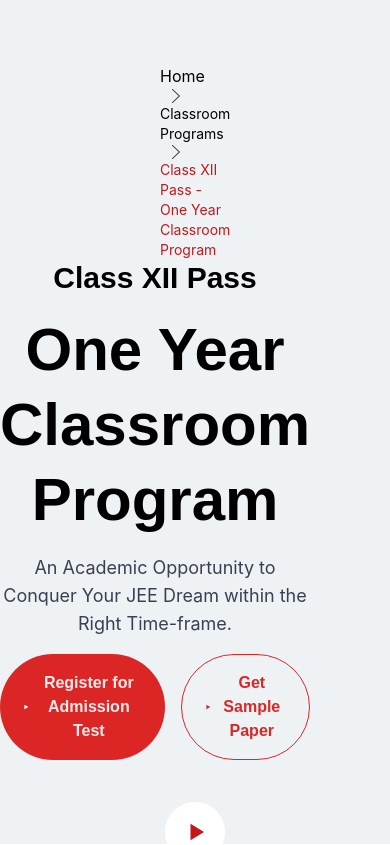
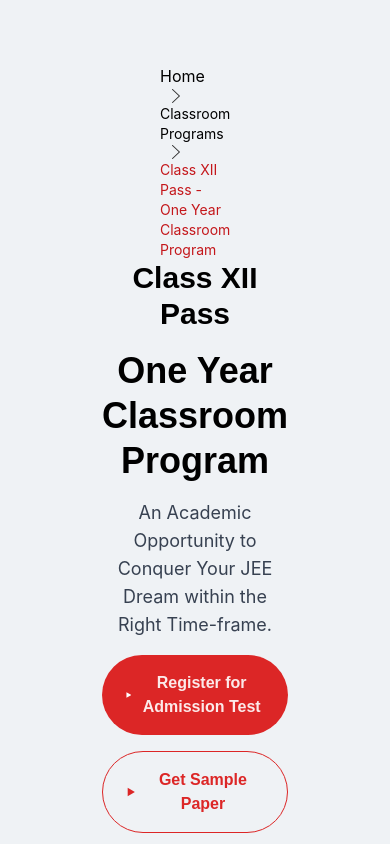
Before and after one commit to aditya-2k23/FITJEE, a Next.js app: page / in a window 390 px wide. Shown: the top 845 px of the page. Built offline with nearby package versions, Linux system fonts and the light colour scheme.

Commit message:
Enhance Hero component layout and responsiveness with improved styling and structure

```diff
--- a/components/Hero.js
+++ b/components/Hero.js
@@ -5,19 +5,19 @@ import React from "react";
 const Hero = () => {
   return (
     <div>
-      <div className="flex flex-col md:flex-row items-center justify-center w-full mb-40">
-        <div className="text-center md:text-left mb-6 md:mb-0 max-w-xl mr-20">
+      <div className="flex flex-col md:flex-row items-center justify-center w-full mb-40 px-4 md:px-0">
+        <div className="text-center md:text-left mb-6 md:mb-0 max-w-xl md:mr-20">
           <h4 className="text-3xl font-Avenir font-semibold mb-4">
             Class XII Pass
           </h4>
-          <h1 className="text-6xl font-Avenir font-bold mb-4 leading-[4.7rem]">
+          <h1 className="text-4xl md:text-6xl font-Avenir font-bold mb-4 leading-tight md:leading-[4.7rem]">
             One Year Classroom Program
           </h1>
           <p className="text-gray-700 text-lg">
             An Academic Opportunity to Conquer Your JEE Dream within the Right
             Time-frame.
           </p>
-          <div className="flex gap-4 mt-4 justify-center md:justify-start">
+          <div className="flex flex-col md:flex-row gap-4 mt-4 justify-center md:justify-start">
             <Link
               href="/fiitjee-admission-test-details"
               className="px-6 py-4 bg-red-600 font-Open_sans text-white/90 rounded-full hover:bg-red-700 transition duration-300 font-semibold flex items-center"
@@ -66,6 +66,7 @@ const Hero = () => {
             alt="advance-one-year-class-12th"
             width={600}
             height={600}
+            className="w-full h-auto"
           />
           <div className="absolute inset-0 flex items-center justify-center cursor-pointer">
             <svg
@@ -85,8 +86,8 @@ const Hero = () => {
         </div>
       </div>
 
-      <div className="flex flex-col gap-6 bg-black p-16 rounded-tl-none rounded-tr-[5rem] rounded-bl-none max-w-6xl mb-28 mt-5 w-full">
-        <p className="text-xl leading-relaxed text-white">
+      <div className="flex flex-col gap-6 bg-black p-8 md:p-16 rounded-tl-none rounded-tr-[5rem] rounded-bl-none max-w-6xl mb-28 mt-5 w-full">
+        <p className="text-lg md:text-xl leading-relaxed text-white">
           An Advanced One Year Program for JEE Main & JEE Advanced focuses on
           delivering the essential impetus for Students to achieve a Top Rank.
           With FIITJEE&apos;s One Year Program for JEE Advanced, Students can
@@ -106,17 +107,17 @@ const Hero = () => {
       </div>
 
       <div className="flex flex-col md:flex-row mt-60 mb-40 p-8 gap-24">
-        <div className="flex-shrink-0 p-6 relative top-12 left-32 z-10">
+        <div className="flex-shrink-0 p-6 relative md:top-12 md:left-32 z-10">
           <Image
             src="/A-red-check-mark.png.webp"
             alt="A-red-check-mark"
             width={490}
             height={600}
-            className="object-cover rounded-bl-[2rem]"
+            className="object-cover rounded-bl-[2rem] w-full h-auto"
           />
         </div>
-        <div className="mt-6 md:mt-0 rounded-lg shadow-lg py-10 px-10 w-full relative bottom-40 right-5">
-          <p className="text-4xl">
+        <div className="mt-6 md:mt-0 rounded-lg shadow-lg py-10 px-10 w-full relative md:bottom-40 md:right-5">
+          <p className="text-2xl md:text-4xl">
             Grab the last chance to secure a top rank in JEE.
             <br />
             <br />
```
